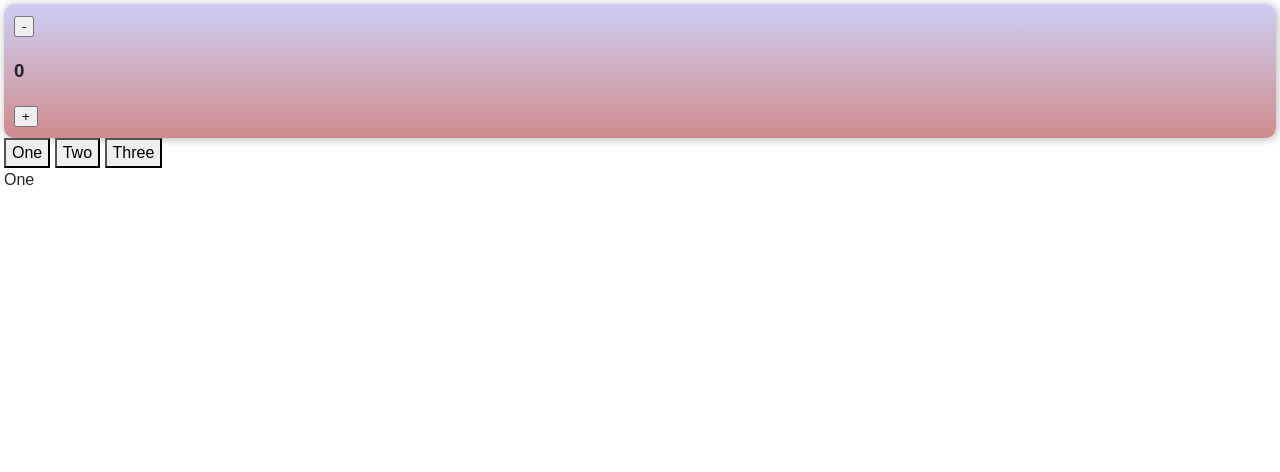
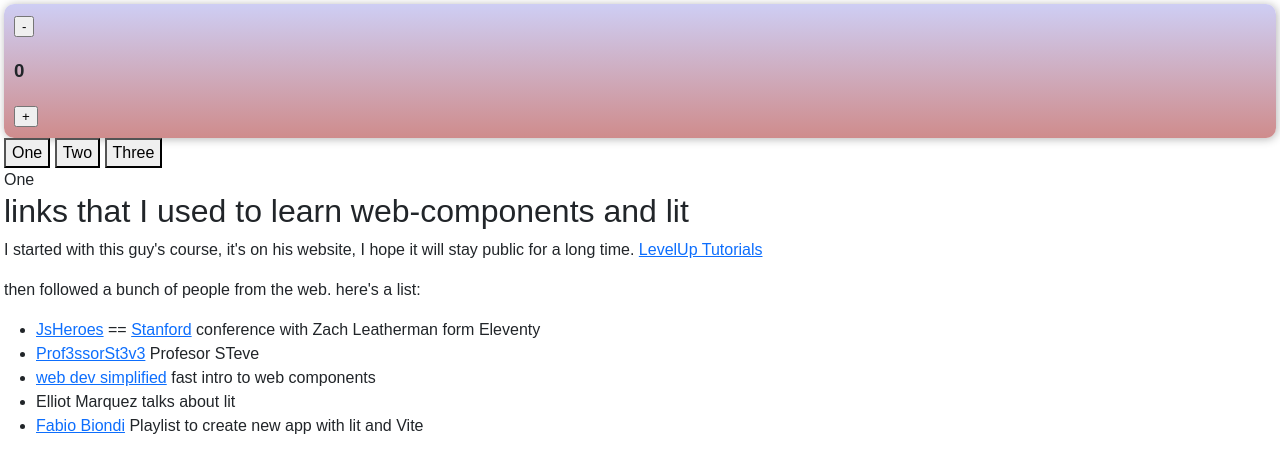
Before and after one commit to alinbumbes/abcodecc, a plain HTML site: page index.html in a window 1280 px wide. Drawn offline with nearby package versions, Linux system fonts and the light colour scheme.

Commit message:
add links to learning path

```diff
--- a/index.html
+++ b/index.html
@@ -52,6 +52,19 @@
         <div role="panel" hidden>Two</div>
         <div role="panel" hidden>Three</div>
       </lut-tabs>
+
+      <h2>links that I used to learn web-components and lit</h2>
+      <p>I started with this guy's course, it's on his website, I hope it will stay public for a long time. <a href="https://levelup.video/tutorials/web-components-for-beginners/where-to-go-from-here" target="_blank" rel="noopener noreferrer" >LevelUp Tutorials</a></p>
+      <p>then followed a bunch of people from the web. here's a list:</p>
+      <ul>
+        <li><a href="https://www.youtube.com/watch?v=R4Ri4ft7bXY">JsHeroes</a> == <a href="https://www.youtube.com/watch?v=3v8_tjJBu_I">Stanford</a> conference with Zach Leatherman form Eleventy</li>
+        <li><a href="https://www.youtube.com/watch?v=wmGmKSLfVCY&list=PLyuRouwmQCjnENQk6NJlckZRXOfQP0x5B&index=6">Prof3ssorSt3v3</a> Profesor STeve</li>
+        <li><a href="https://www.youtube.com/watch?v=2I7uX8m0Ta0">web dev simplified</a> fast intro to web components</li>
+        <li><a href="https://www.youtube.com/watch?v=j9rn2180mNI"></a>Elliot Marquez talks about lit</li>
+        <li><a href="https://www.youtube.com/watch?v=T5nrB5t5pMw&list=PLUioGv_6G9YK-St5GcrI8pm-OxPGDAt8r">Fabio Biondi</a> Playlist to create new app with lit and Vite</li>
+      </ul>
+
+
     </div>
   </body>
 </html>
```
